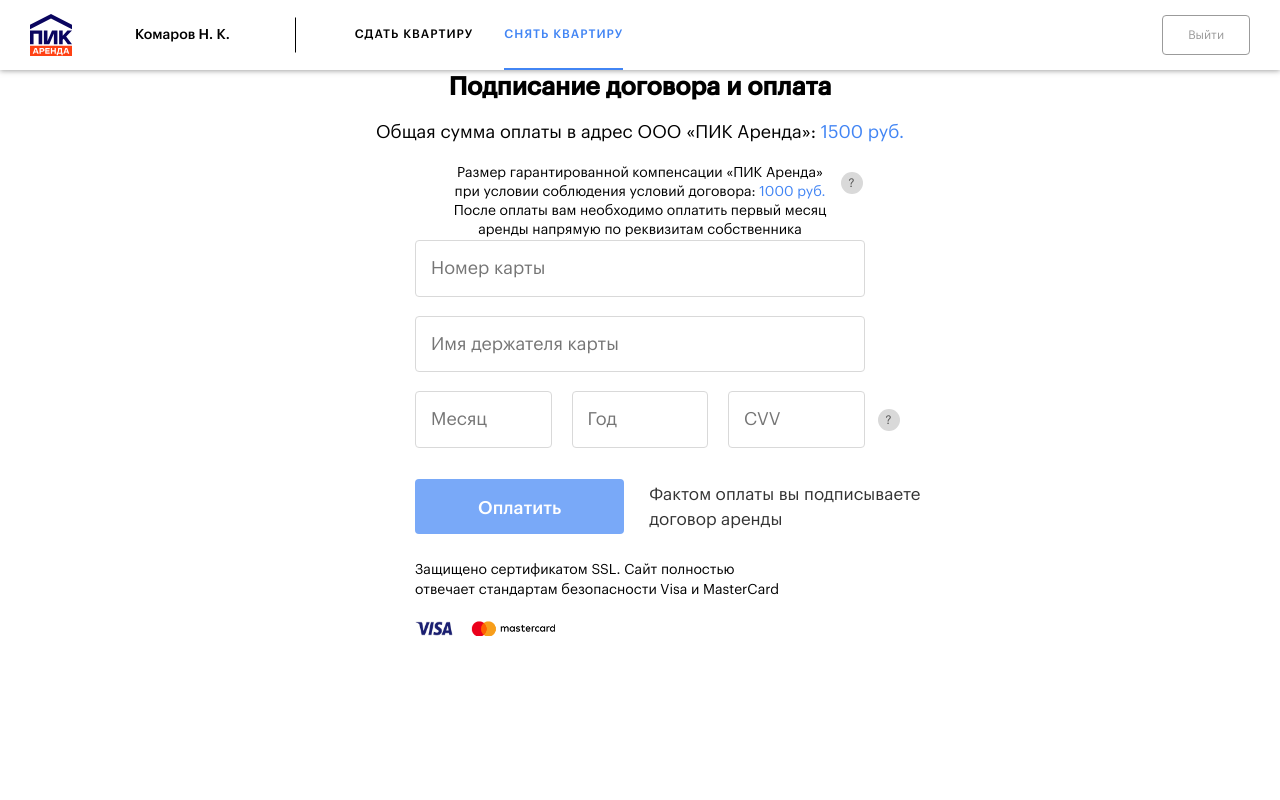
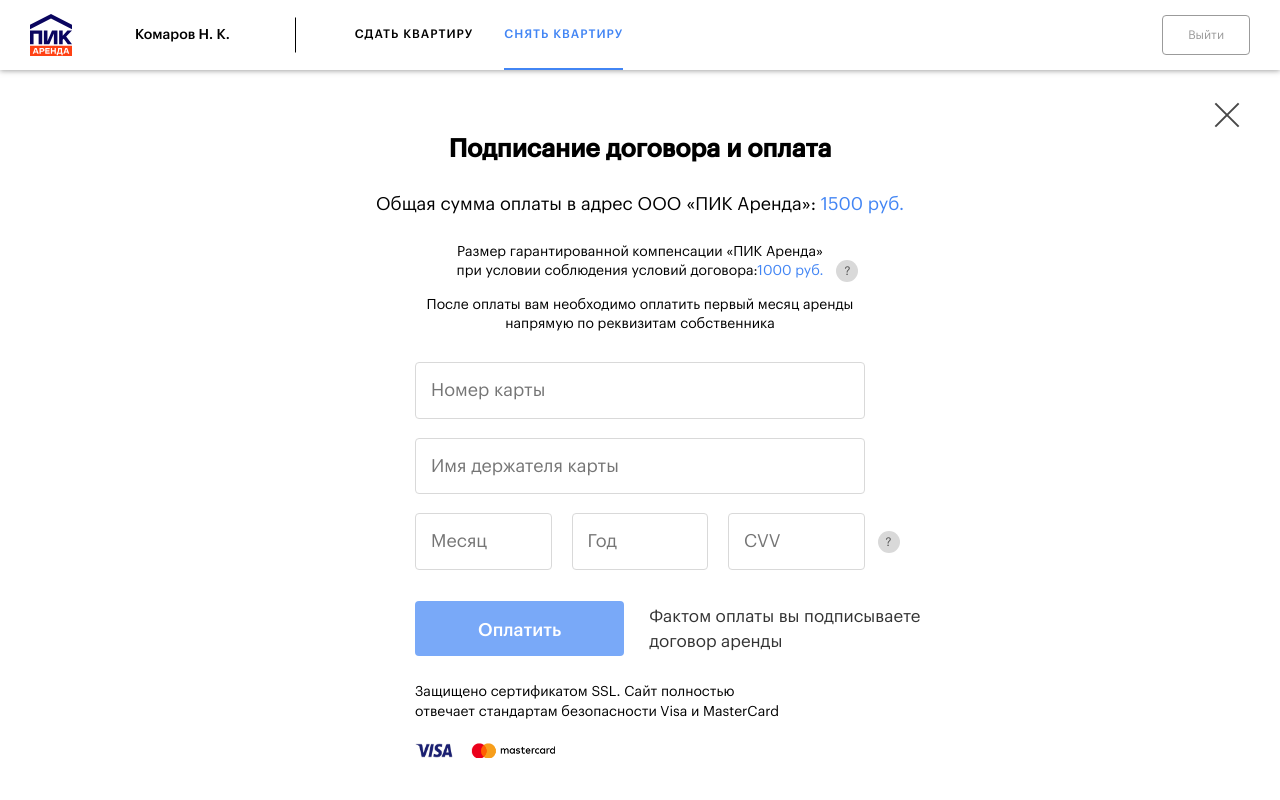
Before and after one commit to IliaSidash/pik-arenda-test, a React (Create React App) app: page / in a window 1280 px wide. Shown: the top 800 px of the page. Built offline with nearby package versions, Linux system fonts and the light colour scheme.

Commit message:
edit Main

```diff
--- a/src/Main/Text.js
+++ b/src/Main/Text.js
@@ -1,41 +1,74 @@
 import React from 'react';
 import styled from 'styled-components';
 
+import media from '../style-utils';
 import Question from '../ui/Question';
 
 const Text = styled.div`
+  padding: 0 30px;
+  font-family: 'GraphikLCG-Medium';
+
+  ${media.sm`
+    font-family: 'GraphikLCG-Regular';
     text-align: center;
+  `};
 `;
 
 const Heading = styled.h1`
-  margin: 0 0 15px;
+  margin: 0px 0 17px;
+
+  font-size: 20px;
+  line-height: 25px;
+
+  ${media.sm`
+    margin: 6px 0 25px;
 
     font-family: 'GraphikLCG-Medium';
     font-size: 25px;
     line-height: 35px;
+  `};
 `;
 
 const Total = styled.p`
-  margin: 0 0 19px;
+  margin: 0 0 10px;
 
+  font-size: 15px;
+  line-height: 20px;
+
+  ${media.sm`
+    margin: 0 0 26px;
     font-size: 18px;
     line-height: 25px;
+  `};
 `;
 
 const Price = styled.span`
+  position: relative;
   color: #4285f4;
 `;
 
 const Description = styled.p`
-  margin: 0 auto;
-  max-width: 375px;
+  max-width: 435px;
+  margin: 0 0 17px;
 
+  font-size: 15px;
+  line-height: 20px;
+
+  ${media.sm`
+    margin: 0 auto 28px;
     font-size: 14px;
     line-height: 19px;
+  `};
 `;
 
-const Compensation = Description.extend`
+const Compensation = styled(Description)`
   position: relative;
+  max-width: 375px;
+  margin-bottom: 10px;
+
+  ${media.sm`
+    margin-bottom: 15px;
+  `};
 `;
 
 export default () => (
@@ -47,7 +80,10 @@
     </Total>
     <Compensation>
       Размер гарантированной компенсации «ПИК Аренда» при условии соблюдения условий договора:
-      <Price> 1000 руб.</Price> <Question />
+      <Price>
+        1000 руб.
+        <Question text="Размер гарантии определяется в процентном отношении к лицензионному вознаграждению" />
+      </Price>
     </Compensation>
     <Description>
       После оплаты вам необходимо оплатить первый месяц аренды напрямую по реквизитам собственника
--- a/src/Main/index.js
+++ b/src/Main/index.js
@@ -1,13 +1,31 @@
 import React, { Fragment } from 'react';
+import styled from 'styled-components';
+
+import media from '../style-utils';
 
 import Header from './Header/';
+import Close from '../ui/Close';
 import Text from './Text';
 import Form from './Form/';
+import Footer from './Footer/';
+
+const Main = styled.main`
+  position: relative;
+  padding-top: 21px;
+
+  ${media.sm`
+   padding-top: 56px;
+  `};
+`;
 
 export default () => (
   <Fragment>
     <Header />
-    <Text />
-    <Form />
+    <Main>
+      <Close />
+      <Text />
+      <Form />
+    </Main>
+    <Footer />
   </Fragment>
 );
```
Lines whose indentation alone changed are shown as unchanged.
